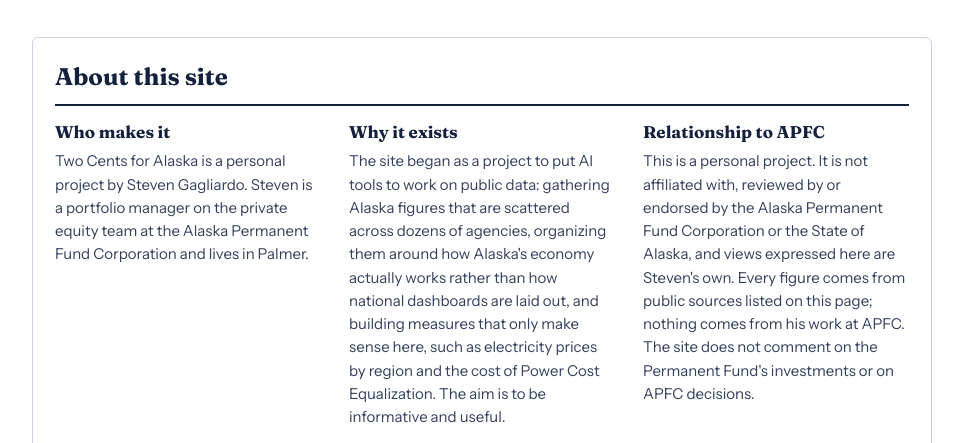
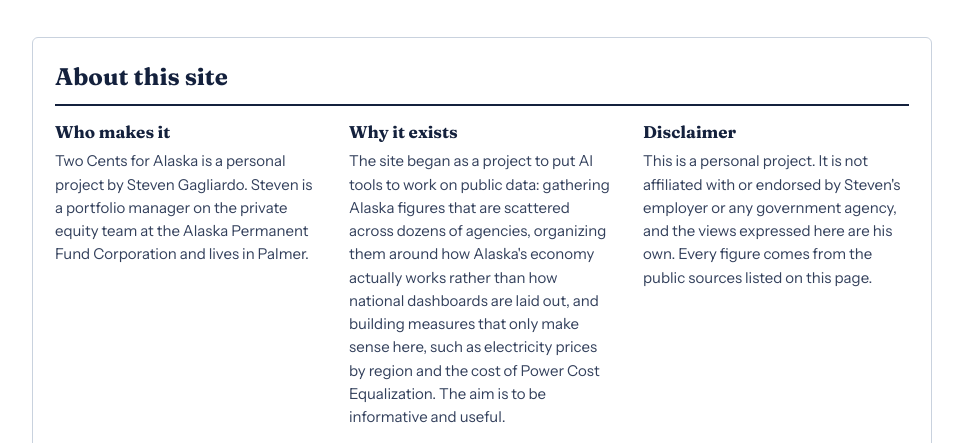
Before and after one commit to sg23234/twocentsforalaska, a plain HTML site: page site/sources/index.html in a window 1280 px wide. Shown: the part 303-746 px from the top of the page, without its empty margins (158-1121 px from the left). Drawn offline with Linux system fonts and the light colour scheme.

Commit message:
About: general disclaimer in place of APFC-specific note
Co-Authored-By: Claude Opus 5.5 <noreply@anthropic.com>
Claude-Session: https://claude.ai/code/session_01PQbnMZEZbZzpNaXSAyXRFV

```diff
--- a/site/sources/index.html
+++ b/site/sources/index.html
@@ -68,8 +68,8 @@ footer{border-top:4px double var(--ink);padding-top:14px;font-size:13px;color:va
       <p>The site began as a project to put AI tools to work on public data: gathering Alaska figures that are scattered across dozens of agencies, organizing them around how Alaska's economy actually works rather than how national dashboards are laid out, and building measures that only make sense here, such as electricity prices by region and the cost of Power Cost Equalization. The aim is to be informative and useful.</p>
     </div>
     <div>
-      <h3>Relationship to APFC</h3>
-      <p>This is a personal project. It is not affiliated with, reviewed by or endorsed by the Alaska Permanent Fund Corporation or the State of Alaska, and views expressed here are Steven's own. Every figure comes from public sources listed on this page; nothing comes from his work at APFC. The site does not comment on the Permanent Fund's investments or on APFC decisions.</p>
+      <h3>Disclaimer</h3>
+      <p>This is a personal project. It is not affiliated with or endorsed by Steven's employer or any government agency, and the views expressed here are his own. Every figure comes from the public sources listed on this page.</p>
     </div>
     <div>
       <h3>How AI is used</h3>
```
